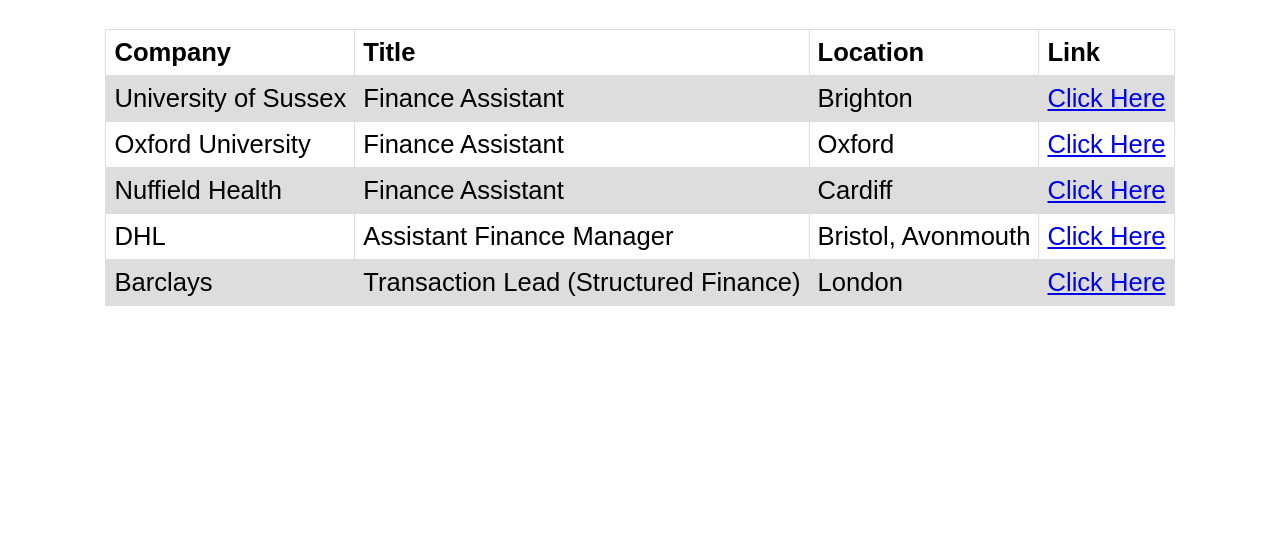
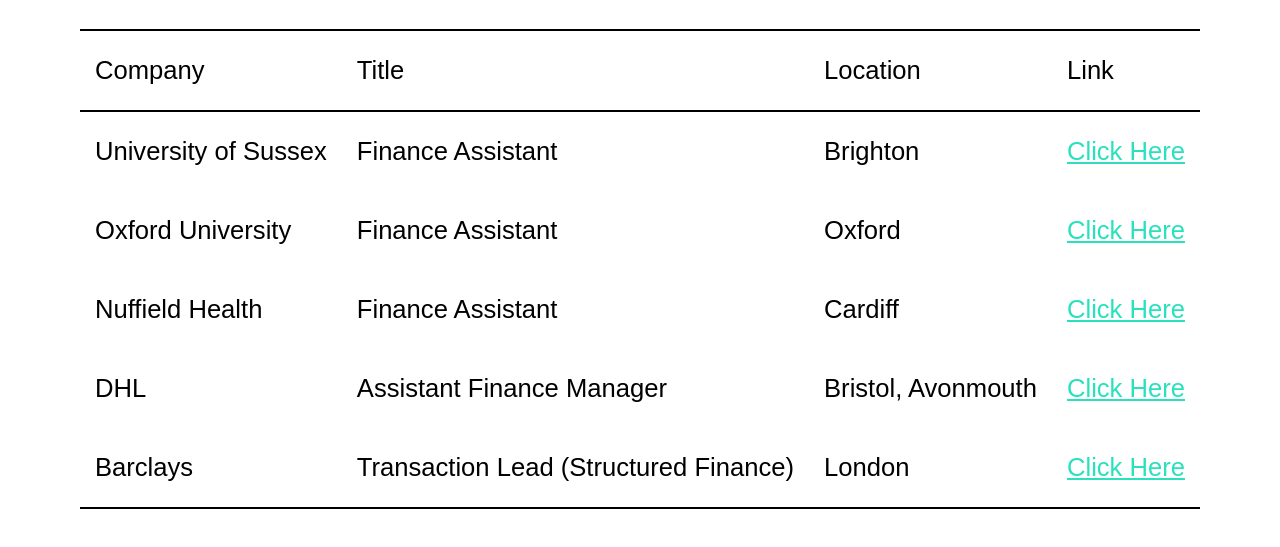
Before and after one commit to thesilvercord/project_1718_neuroP, a plain HTML site: page docs/jobmarket.html in a window 1280 px wide. Shown: the part 543-1090 px from the top of the page. Drawn offline with Linux system fonts and the light colour scheme.

Commit message:
Update project_x.css

```diff
--- a/docs/project_x.css
+++ b/docs/project_x.css
@@ -62,6 +62,10 @@
   padding: 1vw 1.5vw;
   text-decoration: none;
 }
+
+td>a:link {color: #29E1BD;}
+
+td>a:hover{color: #8000BB;}
 
 .svg_1 a {color: white;}
 
@@ -140,21 +144,44 @@
 
 /* Table CSS */
 
-table {
+
+
+
+
+
+
+
+table{
+  font-size: 2vw;
   font-family: arial, sans-serif;
   border-collapse: collapse;
-  width: 100%; display: flex; justify-content: center; font-size: 2vw;
-}
+  width: 100vw;
+  display: flex;
+  justify-content: center;
+  color: black;}
 
-td, th {
-  border: 1px solid #dddddd;
-  text-align: left;
-  padding: 8px;
-}
 
-tr:nth-child(even) {
-  background-color: #dddddd;
-}
+
+th {text-align: left;}
+
+td, th {padding: 25px 15px;}
+
+table>tbody>tr>td {
+  border: none; text-align:left;}
+
+
+table tbody tr:first-child {
+  border-top: 2px solid black; border-bottom: 2px solid black;}
+table tbody tr:last-child {
+  border-bottom: 2px solid black;}
+
+table th{
+  font-weight: normal;}
+
+table caption{color: black;}
+
+
+
 
 /* Paragraphs */
 .p_1{font-size: 2vw; font-family:arial, sans-serif; text-align: center;}
```
